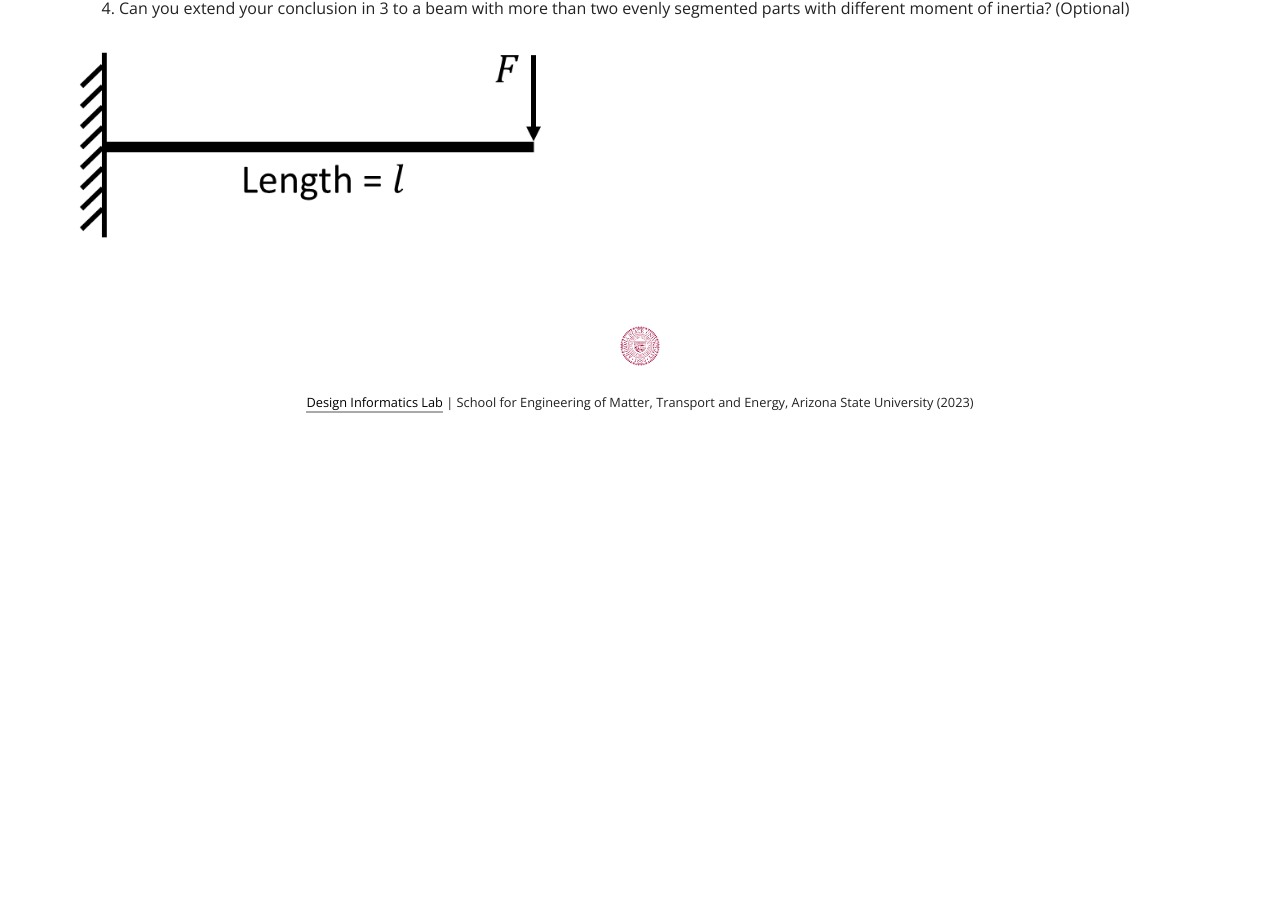
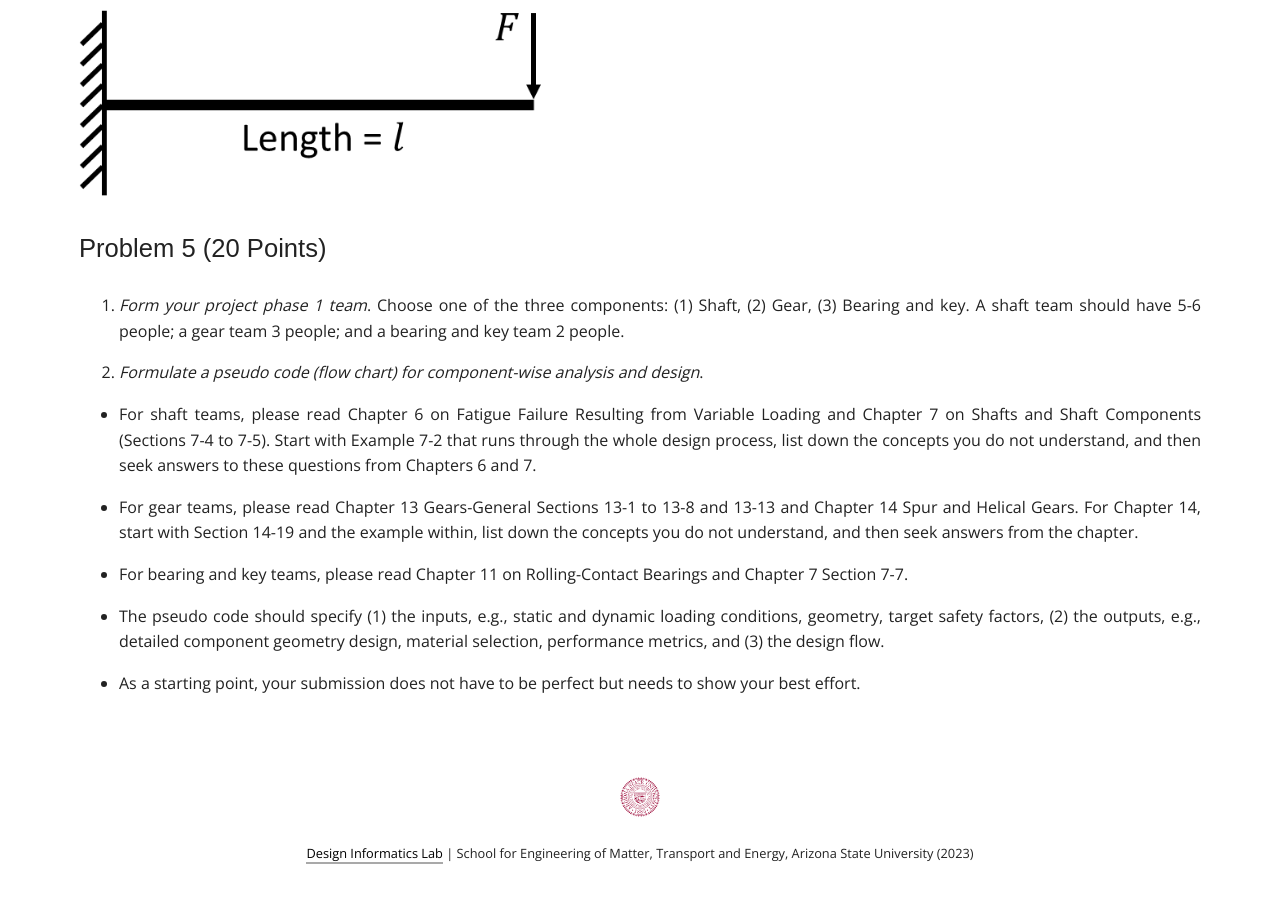
Before and after one commit to DesignInformaticsLab/DesignInformaticsLab.github.io, a Jekyll site: the page built from _posts/teaching/mechdesign/2018-01-16-homework1.md, in a window 1280 px wide and 1400 px high, scrolled down 6588 px. Shown: the part 496-1399 px from the top of the window. Built offline with Jekyll 4.4.1, drawn with Linux system fonts in a browser that asks for light colours; some web fonts are replaced; before the commit the page ends 7537 px from its top, so only the background shows below that; some of the changed text lies outside the part shown.

Commit message:
updated HW1

```diff
--- a/_posts/teaching/mechdesign/2018-01-16-homework1.md
+++ b/_posts/teaching/mechdesign/2018-01-16-homework1.md
@@ -21,14 +21,15 @@ MathJax.Hub.Queue(function() {
     }
 });
 </script>
-<script type="text/javascript" src="http://cdn.mathjax.org/mathjax/latest/MathJax.js?config=TeX-AMS-MML_HTMLorMML"></script>
-
+<script type="text/javascript" async
+  src="https://cdnjs.cloudflare.com/ajax/libs/mathjax/2.7.1/MathJax.js?config=TeX-AMS-MML_HTMLorMML">
+</script>
 
 ### Instructions
 
 1. Please submit a single **PDF** file on Canvas.
 2. If you have codes, please put them in the same PDF file.
-3. This homework is **DUE on Feb. 7**.
+3. This homework is **DUE on Feb. 6**.
 
 ### Disclaimer
 Images for Problems 2 and 3 are taken from Shigley's.
@@ -73,7 +74,7 @@ A countershaft carrying two V-belt pulleys is shown in the figure. Pulley A rece
 
 <img src="/_images/mechdesign/hw1_3.png" alt="Drawing" style="height: 400px;"/>
 
-### Problem 3 (30 Points)
+### Problem 3 (20 Points)
 
 The cantilevered bar in the figure is made from a ductile material and is statically loaded with
    <img src="https://render.githubusercontent.com/render/math?math=F_y = 200"> lbf and
@@ -116,6 +117,27 @@ of the beam is constant. What should
 <img src="https://render.githubusercontent.com/render/math?math=I_1"> and
 <img src="https://render.githubusercontent.com/render/math?math=I_2"> be for the beam to have minimal maximum deflection? (Optional)
 
-4. Can you extend your conclusion in 3 to a beam with more than two evenly segmented parts with different moment of inertia? (Optional)
+<img src="/_images/mechdesign/hw1_5.png" alt="Drawing" style="height: 200px;"/>
 
-<img src="/_images/mechdesign/hw1_5.png" alt="Drawing" style="height: 200px;"/>
+### Problem 5 (20 Points)
+
+1. *Form your project phase 1 team*. Choose one of the three components: (1) Shaft, (2) Gear, (3) Bearing and key.
+A shaft team should have 5-6 people; a gear team 3 people; and a bearing and key team 2 people.
+
+2. *Formulate a pseudo code (flow chart) for component-wise analysis and design*.
+
+* For shaft teams, please read Chapter 6 on Fatigue Failure Resulting from Variable Loading and
+Chapter 7 on Shafts and Shaft Components (Sections 7-4 to 7-5). Start with Example 7-2 that runs through the whole design process,
+list down the concepts you do not understand, and then seek answers to these questions from Chapters 6 and 7.
+
+* For gear teams, please read Chapter 13 Gears-General Sections 13-1 to 13-8 and 13-13 and
+Chapter 14 Spur and Helical Gears. For Chapter 14, start with Section 14-19 and the example within, list down
+the concepts you do not understand, and then seek answers from the chapter.
+
+* For bearing and key teams, please read Chapter 11 on Rolling-Contact Bearings and Chapter 7 Section 7-7.
+
+* The pseudo code should specify (1) the inputs, e.g.,
+static and dynamic loading conditions, geometry, target safety factors, (2) the outputs, e.g.,
+detailed component geometry design, material selection, performance metrics, and (3) the design flow.
+
+* As a starting point, your submission does not have to be perfect but needs to show your best effort.
```
Also changed, not shown: other parts of _posts/teaching/mechdesign/2018-01-16-homework1.md (+1 -1 lines).
